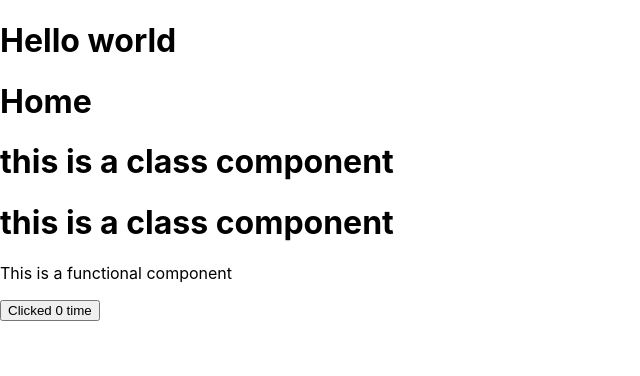
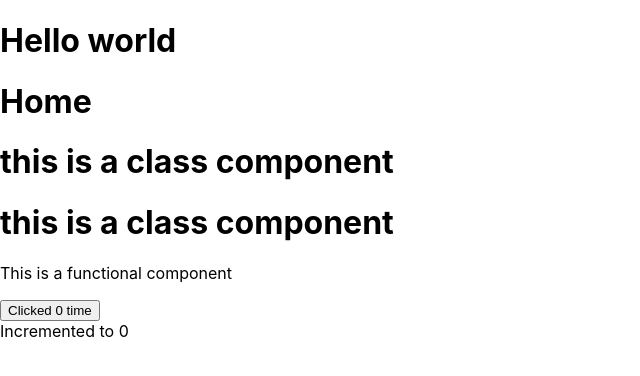
Before and after one commit to Agana-Joseph/ReactMediaApp, a React (Create React App) app: page / in a window 1280 px wide. Shown: the top 376 px of the page, without its empty margins (0-640 px from the left). Built offline with nearby package versions, Linux system fonts and the light colour scheme; the HTML template or start-up script is replaced by a standard one.

Commit message:
Some changes ya

```diff
--- a/src/App.js
+++ b/src/App.js
@@ -2,6 +2,7 @@
 import FuntionalComp from "./pages/Components/FunctionCom";
 import {ClassComponent, ClassComponent1} from "./pages/Components/ClassComp";
 import Click from "./pages/Components/Click";
+import Counter from "./pages/Components/Counter";
 function App() {
   return (
     <div className="App">
@@ -11,6 +12,7 @@
       <ClassComponent1 />
       <FuntionalComp />
       <Click />
+      <Counter />
     </div>
   );
 }
--- /dev/null
+++ b/src/pages/Components/Counter.jsx
@@ -0,0 +1,23 @@
+import React, { Component } from 'react'
+
+export class Counter extends Component {
+  constructor(props) {
+    super(props)
+
+    this.state = {
+       count: 0
+    }
+  };
+
+  incrementCount = ()=>{
+      this.setState({count: this.state.count + 1})
+  };
+  render() {
+    const {count} = this.state;
+    return (
+      <div onMouseEnter={this.incrementCount}>Incremented to {count}</div>
+    )
+  }
+}
+
+export default Counter
```
